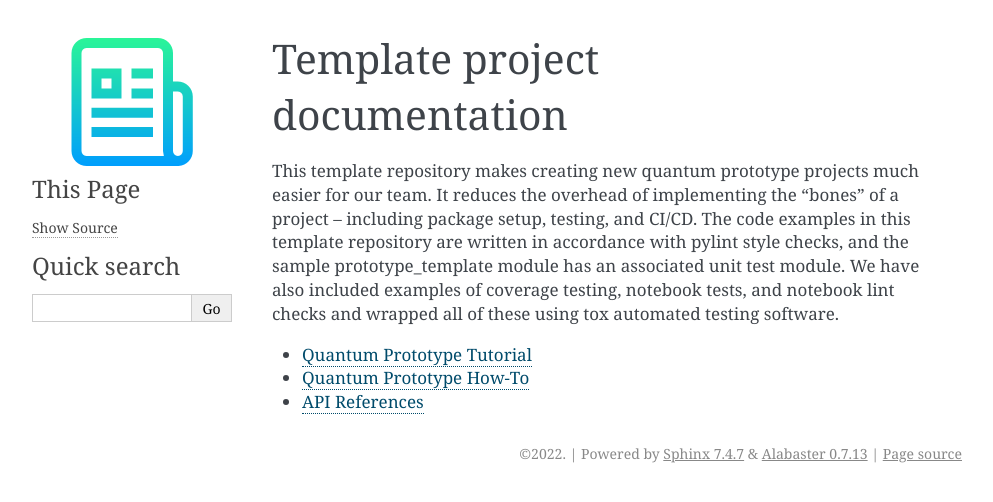
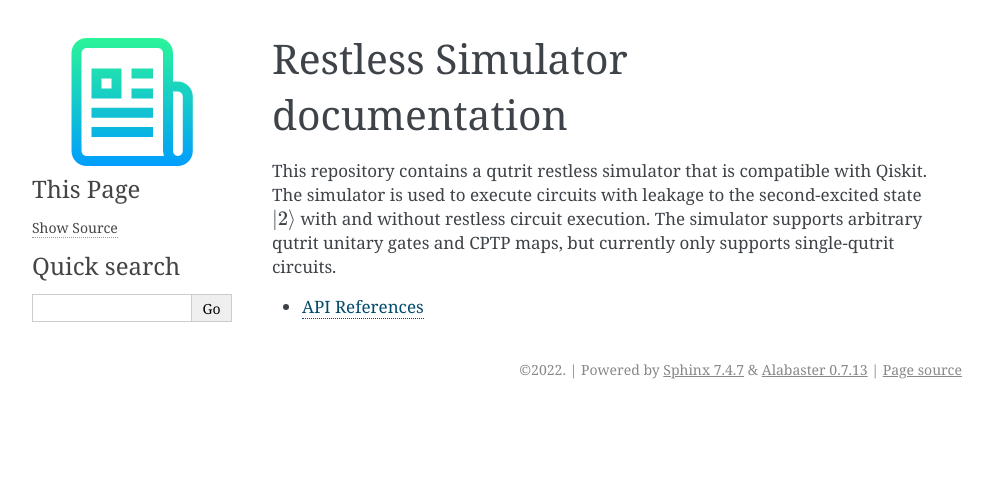
Before and after one commit to eggerdj/restless-simulator, a Sphinx documentation site: the page built from docs/index.rst, in a window 1280 px wide. Shown: the top 502 px of the page, without its empty margins (148-1141 px from the left). Built offline with Sphinx 7.4.7, drawn with Linux system fonts in a browser that asks for light colours; pages that are not in the unit, such as notebooks, are missing from menus.

Commit message:
Update docs for restless simulator module

```diff
--- a/docs/apidocs/index.rst
+++ b/docs/apidocs/index.rst
@@ -3,10 +3,11 @@
 .. module:: restless_simulator
 
 =============================
-Template API References
+Package Modules
 =============================
 
 .. toctree::
    :maxdepth: 1
 
-   template
+   circuit
+   quantum_info
--- a/docs/index.rst
+++ b/docs/index.rst
@@ -1,14 +1,15 @@
-##############################
-Template project documentation
-##############################
+################################
+Restless Simulator documentation
+################################
 
-This template repository makes creating new quantum prototype projects much easier for our team. It reduces the overhead of implementing the "bones" of a project -- including package setup, testing, and CI/CD. The code examples in this template repository are written in accordance with pylint style checks, and the sample prototype_template module has an associated unit test module. We have also included examples of coverage testing, notebook tests, and notebook lint checks and wrapped all of these using tox automated testing software.
+This repository contains a qutrit restless simulator that is compatible with Qiskit. The simulator
+is used to execute circuits with leakage to the second-excited state :math:`\ket{2}` with and
+without restless circuit execution. The simulator supports arbitrary qutrit unitary gates and CPTP
+maps, but currently only supports single-qutrit circuits.
 
 .. toctree::
   :maxdepth: 1
 
-  Tutorials <tutorials/index>
-  User Guide <how_tos/index>
   API References <apidocs/index>
 
 .. Hiding - Indices and tables
```
